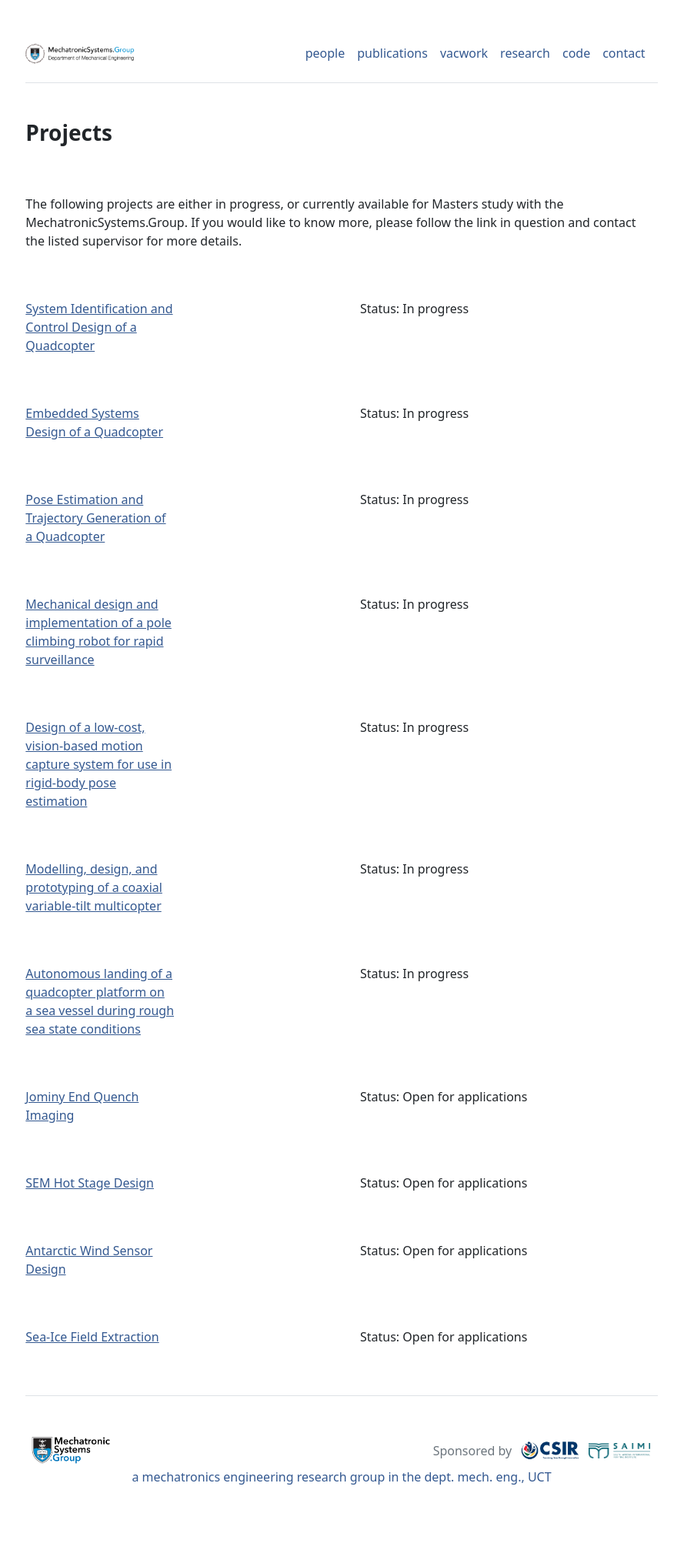
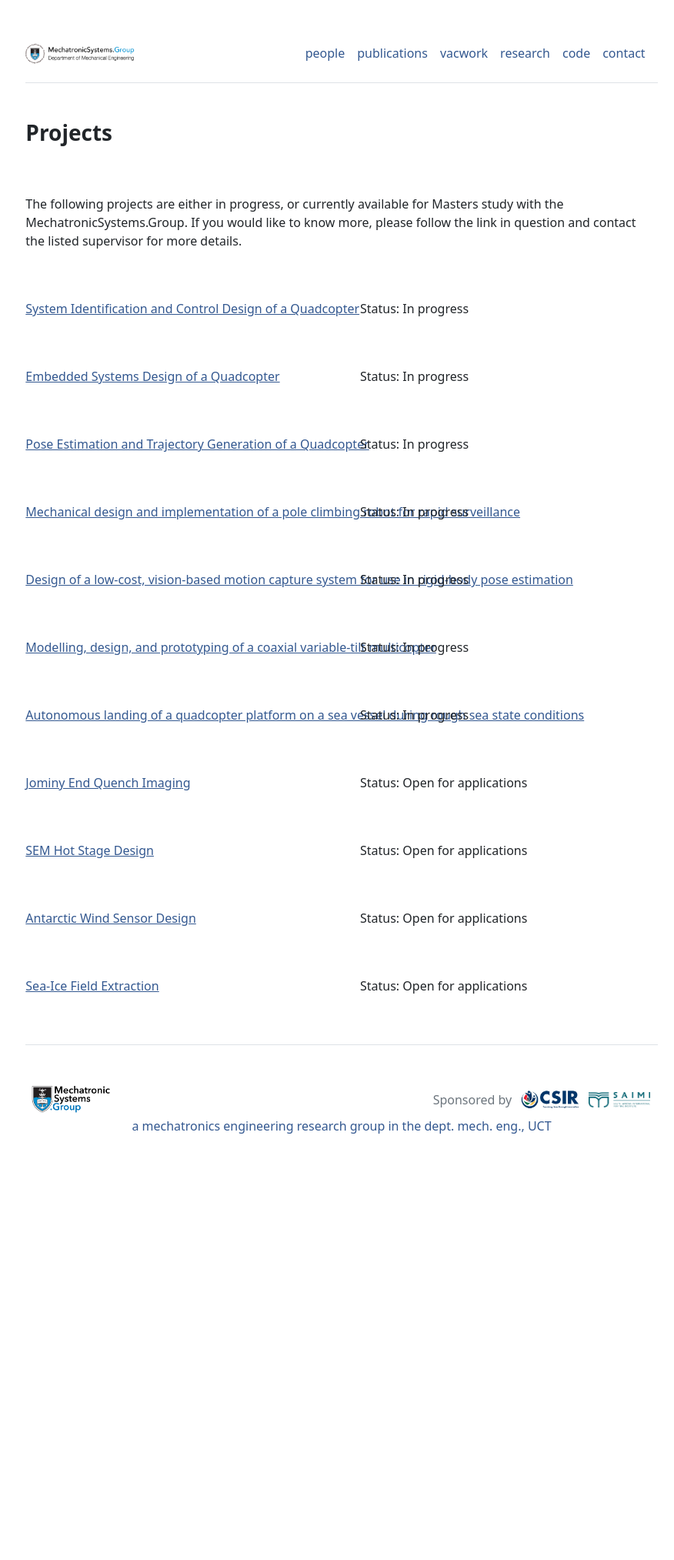
Before and after one commit to MechatronicSystems-Group/mechatronicsystems-group.github.io, a Jekyll site: the page built from projects.md, in a window 1280 px wide. Shown: the whole page at 77% size, without its empty margins (196-1072 px from the left). Built offline with Jekyll 4.4.1, drawn with Linux system fonts in a browser that asks for light colours; after the commit the page ends 1571 px from its top, so only the background shows below that.

Commit message:
Update projects.html

```diff
--- a/_layouts/projects.html
+++ b/_layouts/projects.html
@@ -1,6 +1,12 @@
 ---
 layout: default
 ---
+
+<style>
+  .no-wrap {
+    white-space: nowrap;
+  }
+</style>
 
 <h3 class="fw-bold pb-3 mb-5">Projects</h3>
 
```
